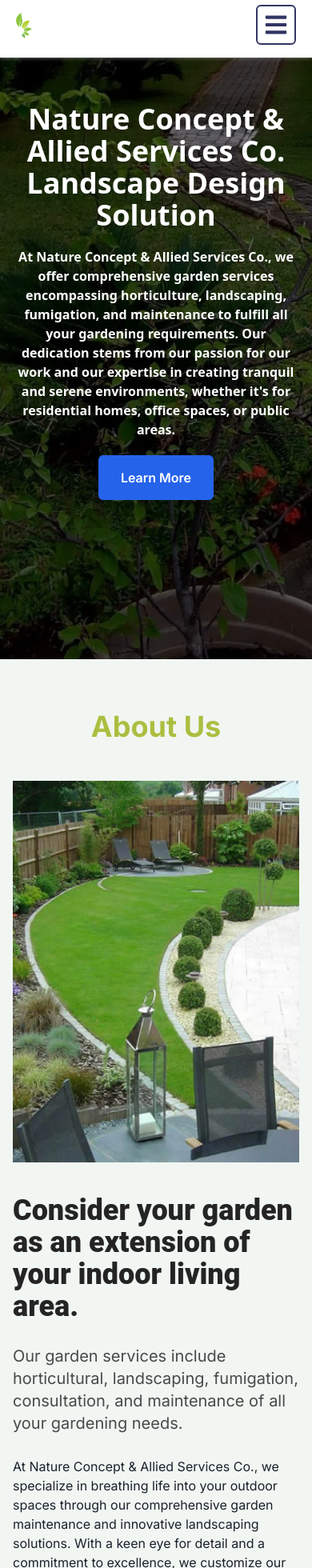
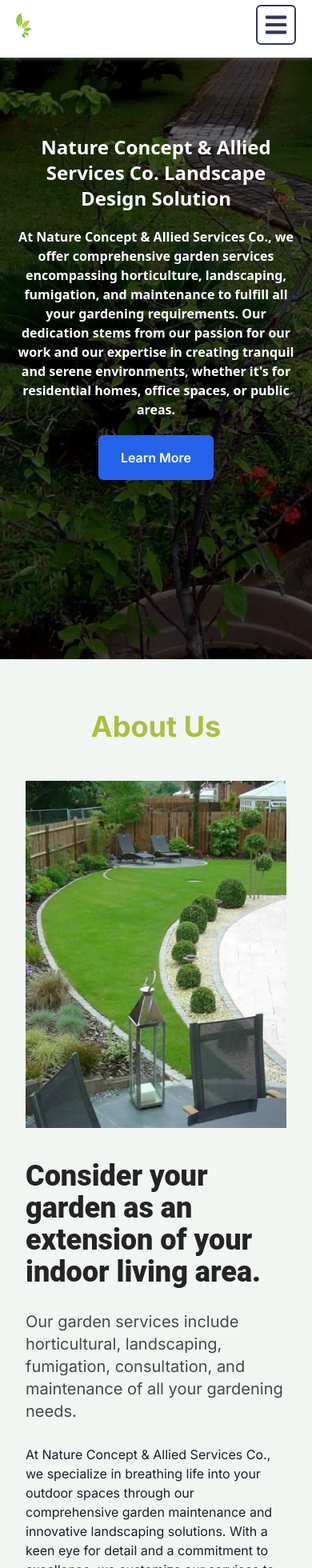
Before and after one commit to YhinkaDevOps/natureserveconcept, a Next.js app: page / in a window 390 px wide. Shown: the part 20-1980 px from the top of the page at 80% size. Built offline with nearby package versions, Linux system fonts and the light colour scheme.

Commit message:
ft: final push

```diff
--- a/src/components/Gallery.jsx
+++ b/src/components/Gallery.jsx
@@ -46,11 +46,11 @@
         </h6>
       </div>
 
-      <div className="gallery max-w-[1100px] mx-auto">
+      <div className="grid gap-5 grid-cols-1 md:grid-cols-3 max-w-[1100px] mx-auto py-10">
         {dataCard.map((card) => (
           <div
             key={card.id}
-            className="pics"
+            className=""
             onClick={() => getImg(card.imgSrc)}
           >
             <Image src={card.imgSrc} alt="" className="w-full rounded-md" />
--- a/src/components/Hero.jsx
+++ b/src/components/Hero.jsx
@@ -6,7 +6,7 @@
     <div name="/" className="hero-image min-h-screen">
       <div className="bg-text mt-28">
         <div className="flex flex-col md:flex-row gap-5 basis-[40%]">
-          <h1 className="text-4xl font-bold font-sans flex items-center justify-center">
+          <h1 className="text-2xl md:text-4xl font-bold font-sans flex items-center justify-center">
             Nature Concept & Allied Services Co. Landscape Design Solution
           </h1>
 
--- a/src/components/Services.jsx
+++ b/src/components/Services.jsx
@@ -19,7 +19,7 @@
           </p>
         </div>
 
-        <div className="flex flex-col md:flex-row max-w-[1080px] mx-auto gap-10">
+        <div className="flex flex-col md:flex-row max-w-[1080px] px-4 mx-auto gap-10">
           <div className="basis-[50%]">
             <Image
               src={landscape}
```
